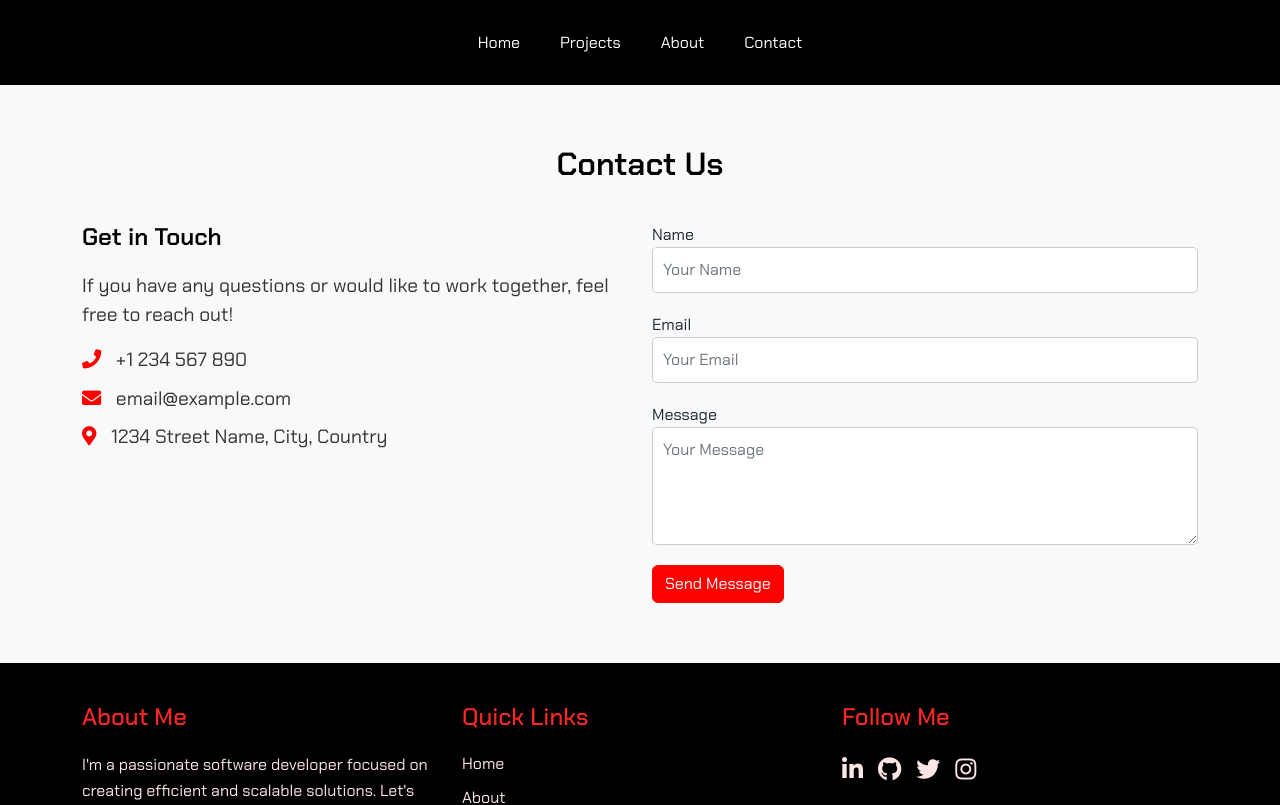
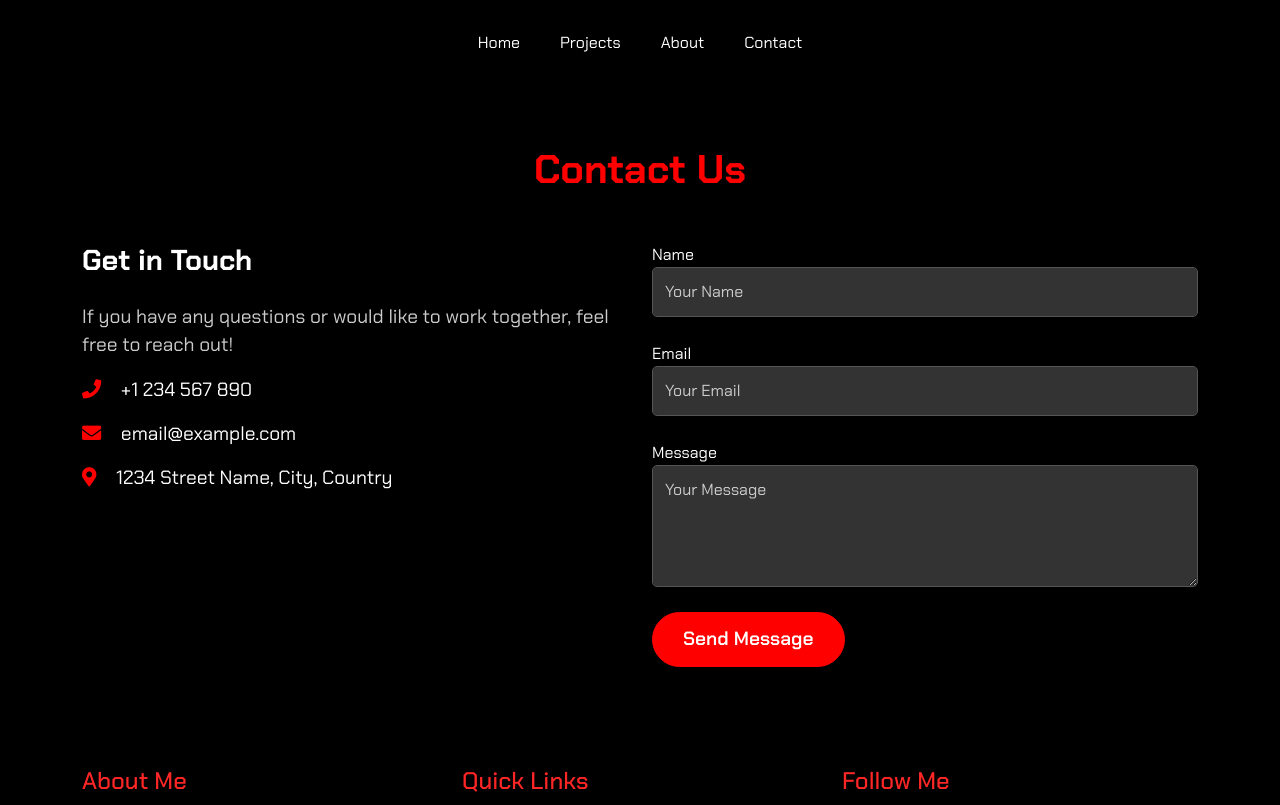
Before and after one commit to innocentamar/amar-portfolio, an Angular app: page /contact in a window 1280 px wide. Shown: the top 805 px of the page. Built offline with nearby package versions, Linux system fonts and the light colour scheme.

Commit message:
Update Contact Us Page

```diff
--- a/src/app/pages/contact/contact.component.css
+++ b/src/app/pages/contact/contact.component.css
@@ -1,28 +1,29 @@
 /* Contact Section */
 .contact-section {
     padding: 60px 0;
-    background-color: #f8f9fa;
+    background-color: #000000; /* Black background */
+    color: #FFFFFF; /* White text color */
 }
 
 /* Section Title */
 .section-title {
-    font-size: 2rem;
-    font-weight: 600;
-    color: #000000;
-    margin-bottom: 40px;
+    font-size: 2.5rem; /* Slightly larger font */
+    font-weight: 700;
+    color: #FF0000; /* Red color for title */
+    margin-bottom: 50px; /* Increased space below the title */
 }
 
 /* Contact Info */
 .contact-info h3 {
-    font-size: 1.5rem;
-    font-weight: 600;
-    color: #000000;
-    margin-bottom: 20px;
+    font-size: 1.8rem;
+    font-weight: 700;
+    color: #FFFFFF; /* White text color */
+    margin-bottom: 25px;
 }
 
 .contact-info p {
     font-size: 1.2rem;
-    color: #333;
+    color: #CCCCCC; /* Light gray for text */
 }
 
 .contact-info ul {
@@ -32,33 +33,44 @@
 
 .contact-info ul li {
     font-size: 1.2rem;
-    color: #333;
-    margin-bottom: 10px;
+    color: #FFFFFF; /* White text color */
+    margin-bottom: 15px; /* Increased margin for better spacing */
 }
 
 .contact-info ul li i {
-    color: #FF0000;
-    margin-right: 10px;
+    color: #FF0000; /* Red icon color */
+    margin-right: 15px; /* Increased spacing between icon and text */
 }
 
 /* Contact Form */
 .form-group {
-    margin-bottom: 20px;
+    margin-bottom: 25px; /* Increased margin for better spacing */
 }
 
 .form-control {
     width: 100%;
-    padding: 10px;
-    border: 1px solid #ccc;
+    padding: 12px; /* Slightly increased padding */
+    background-color: #333333; /* Dark gray background for inputs */
+    border: 1px solid #555555; /* Darker border */
+    color: #FFFFFF; /* White text color */
     border-radius: 5px;
 }
 
+.form-control::placeholder {
+    color: #CCCCCC; /* Light gray placeholder text */
+}
+
 .btn-primary {
-    background-color: #FF0000;
+    background-color: #FF0000; /* Red button background */
     border-color: #FF0000;
+    padding: 12px 30px; /* Increased padding for a more prominent button */
+    font-size: 1.2rem; /* Larger font size */
+    font-weight: 600;
+    border-radius: 50px; /* Rounded button for a more modern look */
+    transition: background-color 0.3s ease; /* Smooth hover transition */
 }
 
 .btn-primary:hover {
-    background-color: #950101;
+    background-color: #950101; /* Darker red on hover */
     border-color: #950101;
 }
```
Also changed, not shown: 3 other files (tests, documents, lock files or other folders).
